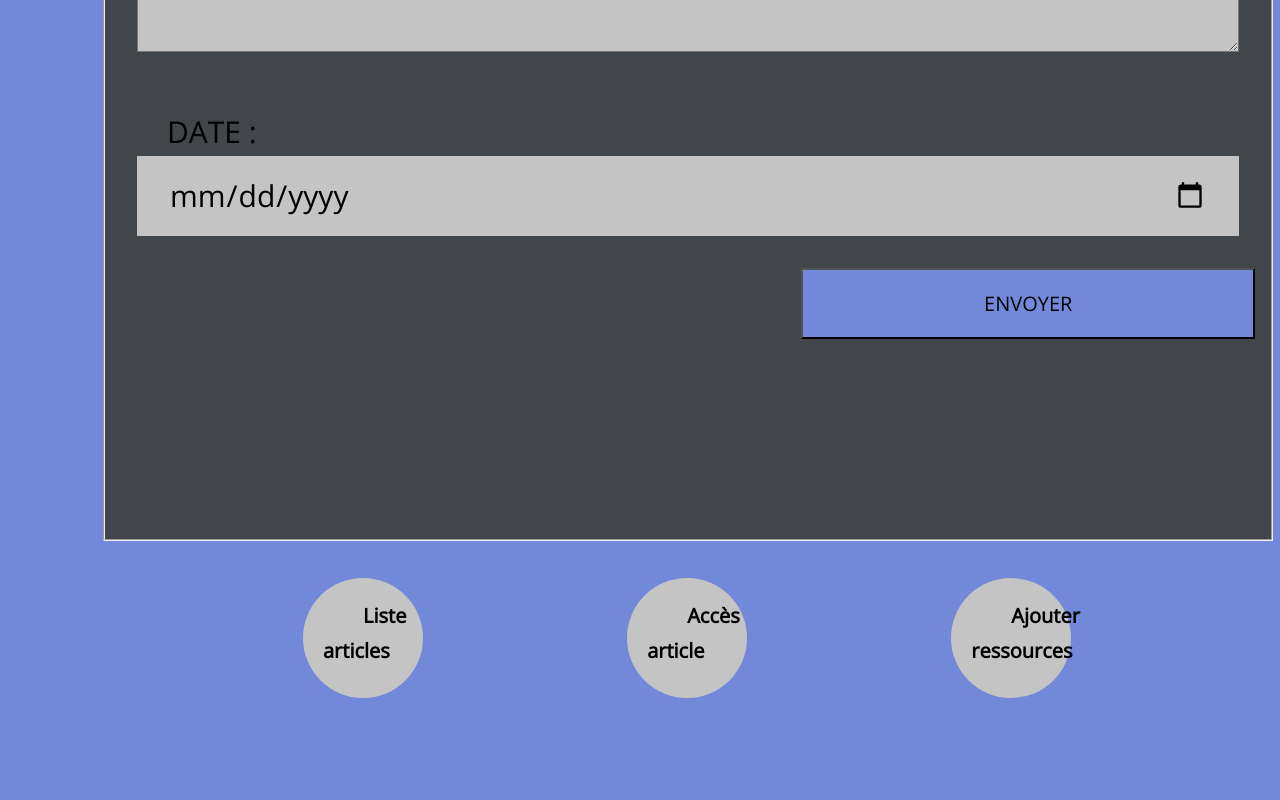
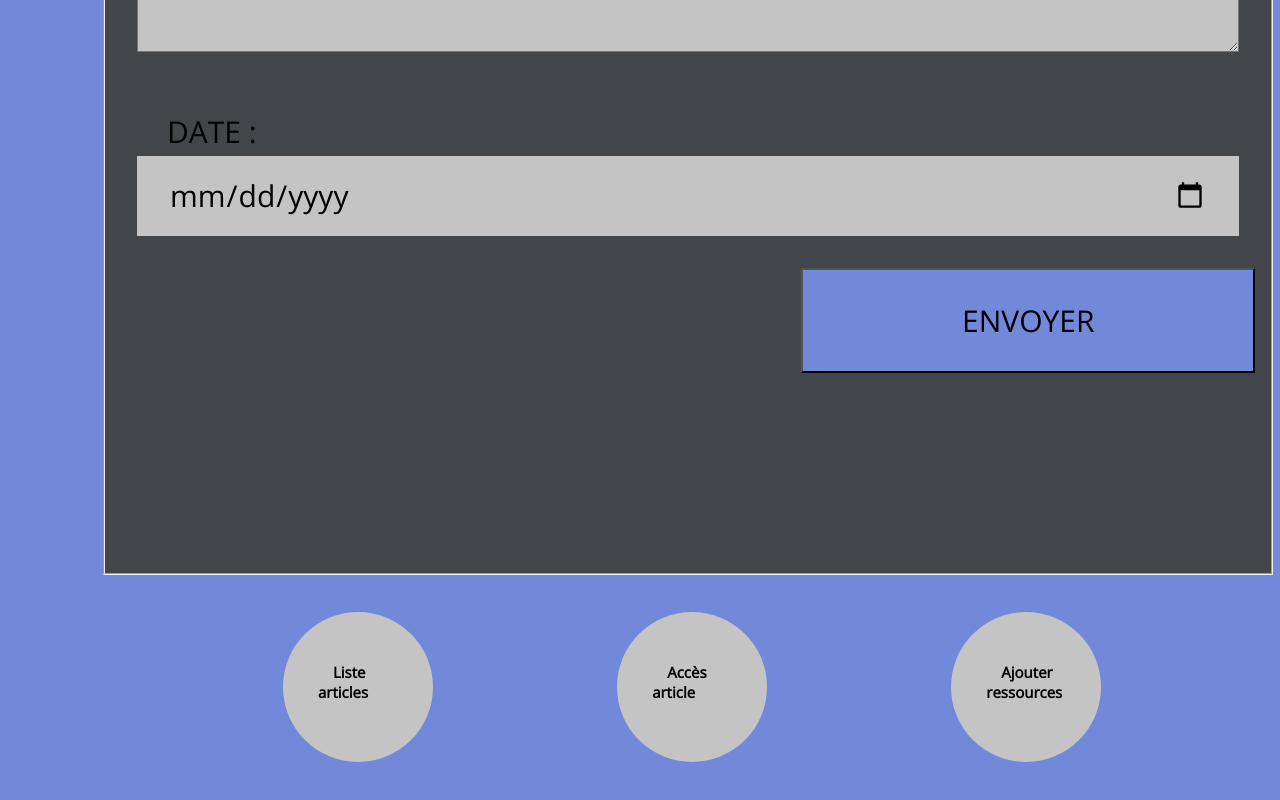
Before and after one commit to MrTrnr/blog4fantastiques, a plain HTML site: page formulaire.html in a window 1280 px wide. Shown: the part 1320-2120 px from the top of the page. Before the commit the page ends 2074 px from the top, so only its background shows below. Drawn offline with nearby package versions, Linux system fonts and the light colour scheme.

Commit message:
quelques améliorations du css

```diff
--- a/pageformulaireaziza.css
+++ b/formulaire.css
@@ -49,7 +49,7 @@ button{
     background-color:#7289DA ;
     float:right;
     width:40%;
-    font-size: 20px;
+    font-size: 30px;
     font-family: 'Open Sans', sans-serif;
 
 }
@@ -61,12 +61,10 @@ footer{
 }
 .circle{
     display :inline-block;
-    text-align:center;
-    margin-left: 150px;
+    margin-left: 110px;
     margin-top:5px;
-    height:100px;
-    width:100px;
-    font-size: 14px;
+    height:150px;
+    width:150px;
     position: relative;
     background:#C4C4C4;
     border-radius: 50%;
@@ -76,7 +74,9 @@ footer{
     display:block;
     padding-top:30px;
     font-family: 'Open Sans', sans-serif;
-    font-size:15px;
+    font-size:20px;
+    line-height: 30px;
+    text-align: center;
 }
 @media screen and (min-width: 1200px){
 
@@ -84,14 +84,15 @@ footer{
      width: 5500px;
  }
 .circle{
-    margin-left: 200px;
-    margin-top:5px;
-    height:120px;
-    width:120px;
+    margin-left: 180px;
+    height:150px;
+    width:150px;
     font-size: 20px;
     line-height: 35px;
 }
 .circle_text{
     padding-top:30px;
     font-size:15px;
+    line-height: 20px;
+    text-align: justify;
 }}
--- a/pageformulaireaziza.html
+++ b/formulaire.html
@@ -5,7 +5,7 @@
 		<meta name="viewport" content="width, initial-scale-1.0"/>
 		<meta http-equiv="X-UA-Compatible" content="ie=edge">
 		<title>La page d'Aziza</title>
-		<link rel="stylesheet" href="pageformulaireaziza.css">
+		<link rel="stylesheet" href="formulaire.css">
 		<link href="https://fonts.googleapis.com/css2?family=Open+Sans&display=swap" rel="stylesheet">
 	</head>
 	<body>
@@ -47,14 +47,14 @@
       </form>
       <footer>
       <div class ="circle">
-        <span class="cicle_text"><strong>Liste articles
+        <span class="circle_text"><strong>Liste articles
         </strong></span>
       </div>
       <div class ="circle">
-        <span class="cicle_text"><strong> Accès article</strong></span>
+        <span class="circle_text"><strong> Accès article</strong></span>
       </div>
           <div class ="circle">
-            <span class="cicle_text"><strong>Ajouter ressources</strong></span>
+            <span class="circle_text"><strong>Ajouter ressources</strong></span>
 
 
 
```
Also changed, not shown: 1 other file.
